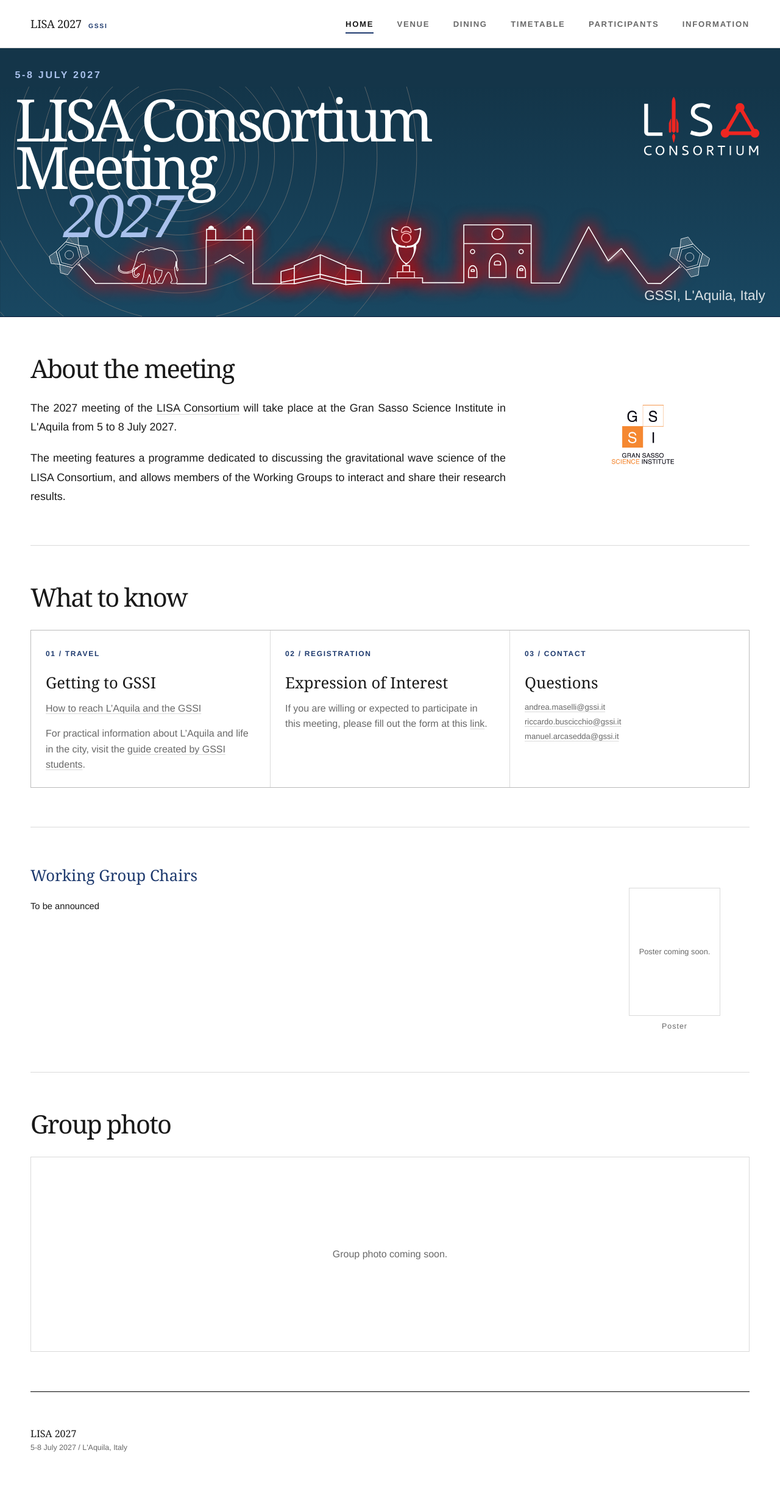
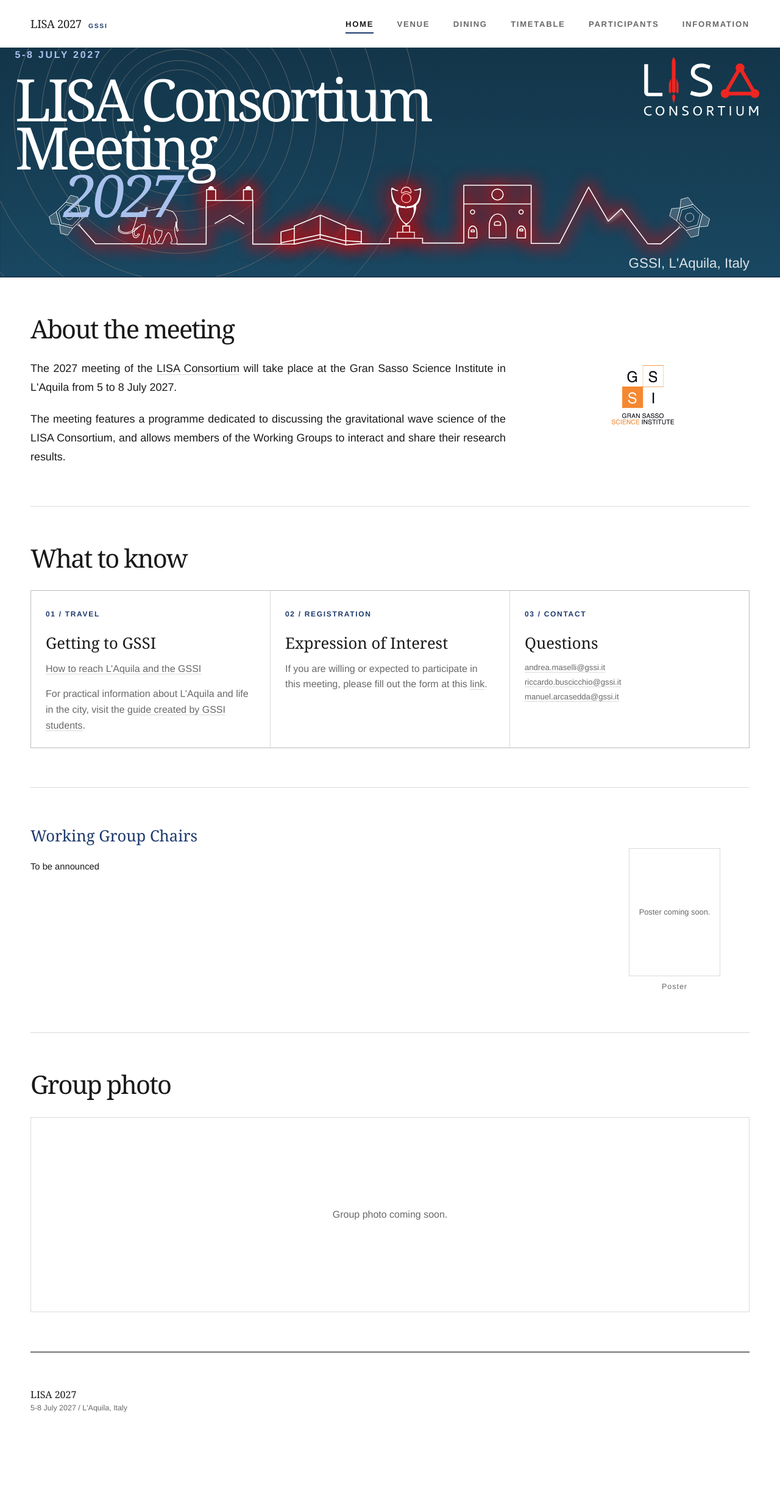
Before and after one commit to masellia/lisa-consortium-2027, a Jekyll site: the page built from index.md, in a window 1280 px wide. Shown: the whole page at 61% size. Built offline with Jekyll 4.4.1, drawn with Linux system fonts in a browser that asks for light colours; after the commit the page ends 2377 px from its top, so only the background shows below that.

Commit message:
reshape info

```diff
--- a/assets/css/conference.css
+++ b/assets/css/conference.css
@@ -254,8 +254,14 @@ body.conference-site {
 
 /* The LISA artwork supplies its own navy background and orbit motif. */
 .conference-lisa-consortium-2027 .conference-hero {
+  min-height: 0;
+  aspect-ratio: 2409 / 710;
   background: #143549;
   border-bottom-color: #0a1c3d;
+}
+
+.conference-page-home .conference-header {
+  border-bottom: 0;
 }
 
 .conference-lisa-consortium-2027 .conference-hero::before {
@@ -276,6 +282,8 @@ body.conference-site {
 }
 
 .conference-lisa-consortium-2027 .conference-hero-inner {
+  min-height: 0;
+  height: 100%;
   color: #ffffff;
 }
 
@@ -295,8 +303,8 @@ body.conference-site {
 
 .conference-lisa-consortium-2027 .conference-hero-location {
   position: absolute;
-  right: clamp(-2rem, -2vw, -1rem);
-  bottom: 1rem;
+  right: 0;
+  bottom: 0.25rem;
   margin: 0;
   color: rgba(255, 255, 255, 0.85);
   text-align: right;
```
